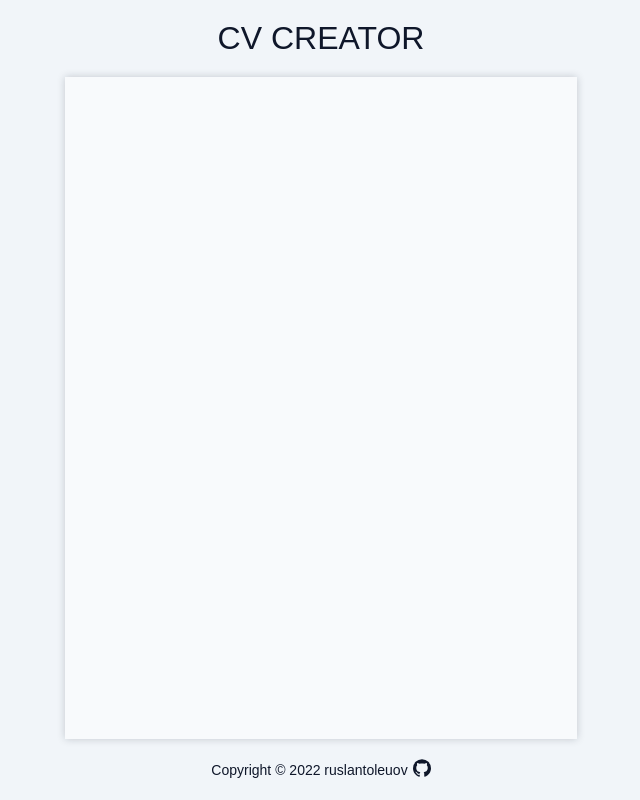
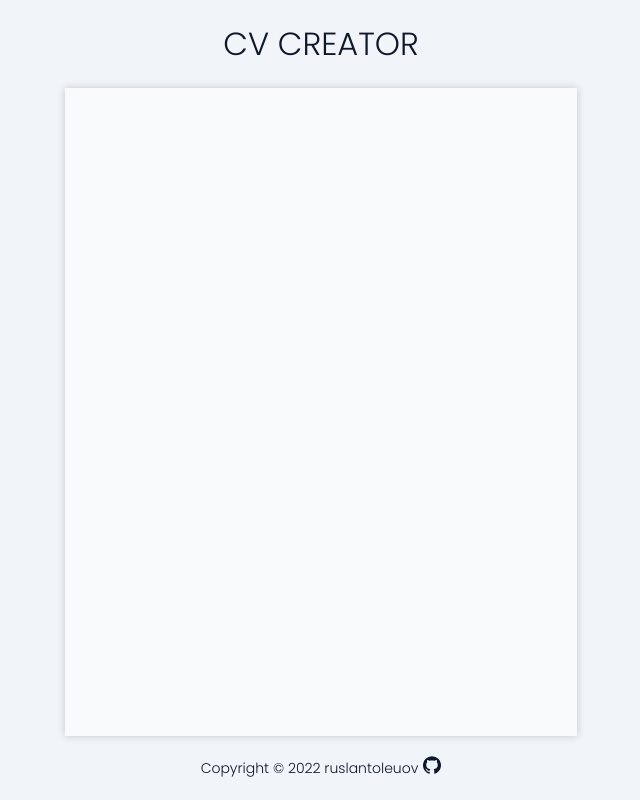
Before and after one commit to ruslantoleuov/cv-project, a React (Vite) app: page / in a window 1280 px wide. Shown: the whole page, without its empty margins (319-959 px from the left). Built offline with nearby package versions, Linux system fonts and the light colour scheme.

Commit message:
Change font-family to Poppins

```diff
--- a/src/main.css
+++ b/src/main.css
@@ -7,7 +7,7 @@
   --color-slate-900-alpha-20: hsla(222, 47%, 11%, 0.2);
 
   box-sizing: border-box;
-  font-family: "Montserrat", sans-serif;
+  font-family: "Poppins", sans-serif;
   font-size: 62.5%;
   color: var(--color-slate-900);
 }
```
